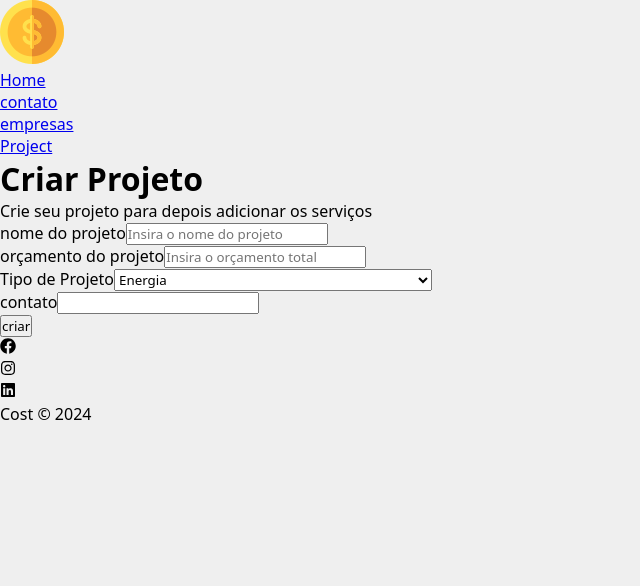
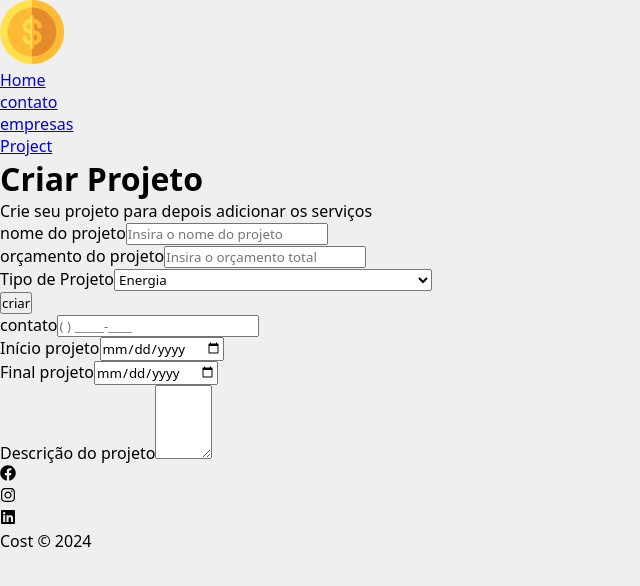
Before and after one commit to breno-saraiva/Fiap-ESG, a React (Vite) app: page /newProject in a window 1280 px wide. Shown: the top 586 px of the page, without its empty margins (0-640 px from the left). Built offline with nearby package versions, Linux system fonts and the light colour scheme.

Commit message:
feat: modify form and add functions

```diff
--- a/src/pages/Dashboard/modules/NewProjetc/Form/ProjectForm.tsx
+++ b/src/pages/Dashboard/modules/NewProjetc/components/Form/ProjectForm.tsx
@@ -1,10 +1,11 @@
-import Select from "../components/select";
-import { Input } from "../components/input";
-import { SubmitButton } from "../components/button";
+import Select from "../../../../../../shared/ui/select";
+import { Input } from "../../../../../../shared/ui/input";
+import { SubmitButton } from "../../../../../../shared/ui/button";
 import React, { useState } from "react";
-import { listProjectProps } from "../../../../../api/listProjects";
-import { listIniciativas } from "../../../../../shared/mock/listiniciativas";
-import { projectType } from "../../../../../types";
+import { listProjectProps } from "../../../../../../api/listProjects";
+import { listIniciativas } from "../../../../../../shared/mock/listiniciativas";
+import { projectType } from "../../../../../../types";
+import { TextArea } from "../../../../../../shared/ui/textArea";
 
 type ProjectFormProps = {
   textBtn?: string;
@@ -35,7 +36,7 @@ const ProjectForm: React.FC<ProjectFormProps> = ({
         <div className="flex flex-col">
           <div>
             <Input
-              handleOnChange={handleChange}
+              OnChange={handleChange}
               type="text"
               text="nome do projeto"
               name="name"
@@ -44,7 +45,7 @@ const ProjectForm: React.FC<ProjectFormProps> = ({
           </div>
           <div>
             <Input
-              handleOnChange={handleChange}
+              OnChange={handleChange}
               type="number"
               text="orçamento do projeto"
               name="orçamento"
@@ -54,15 +55,27 @@ const ProjectForm: React.FC<ProjectFormProps> = ({
           <div>
             <Select options={listIniciativas} text="Tipo de Projeto" />
           </div>
+          <div className=" mt-7 flex justify-center items-center">
+            <SubmitButton type="submit" text={textBtn} />
+          </div>
         </div>
         <div className="flex flex-col">
           <div>
-            <Input type="text" text="contato" />
+            <Input
+              type="text"
+              text="contato"
+              placeholder="( ) _____-____"
+              pattern="([0-9]{2})[0-9]{5}-[0-9]{4}"
+            />
+          </div>
+          <div className="flex gap-2">
+            <Input type="date" text="Início projeto" />
+            <Input type="date" text="Final projeto" />
+          </div>
+          <div>
+            <TextArea title="Descrição do projeto" cols={5} rows={4} />
           </div>
         </div>
-      </div>
-      <div className="flex justify-center items-center">
-        <SubmitButton type="submit" text={textBtn} />
       </div>
     </form>
   );
--- a/src/pages/Dashboard/modules/NewProjetc/index.tsx
+++ b/src/pages/Dashboard/modules/NewProjetc/index.tsx
@@ -1,4 +1,4 @@
-import { ProjectForm } from "./Form/ProjectForm";
+import { ProjectForm } from "./components/Form/ProjectForm";
 import { createProject } from "../../../../api/createProject";
 import { listProjectProps } from "../../../../api/listProjects";
 
--- a/src/pages/Dashboard/modules/ProjectEdit/index.tsx
+++ b/src/pages/Dashboard/modules/ProjectEdit/index.tsx
@@ -1,7 +1,7 @@
 import { useEffect, useState } from "react";
 import { useParams } from "react-router-dom";
 import { listProjectProps } from "../../../../api/listProjects";
-import { ProjectForm } from "../NewProjetc/Form/ProjectForm";
+import { ProjectForm } from "../NewProjetc/components/Form/ProjectForm";
 
 function ProjectEdit() {
   const { id } = useParams();
--- a/src/pages/Dashboard/modules/NewProjetc/components/input/index.tsx
+++ b/src/shared/ui/input/index.tsx
@@ -5,8 +5,9 @@ type InputProps = {
   text?: string;
   name?: string;
   placeholder?: string;
-  handleOnChange?: (e: React.ChangeEvent<HTMLInputElement>) => void;
+  OnChange?: (e: React.ChangeEvent<HTMLInputElement>) => void;
   value?: string;
+  pattern?: string;
 };
 
 const Input: React.FC<InputProps> = ({
@@ -14,8 +15,9 @@ const Input: React.FC<InputProps> = ({
   text,
   name,
   placeholder,
-  handleOnChange,
+  OnChange,
   value,
+  pattern,
 }) => {
   return (
     <div className="flex flex-col mb-4">
@@ -23,10 +25,11 @@ const Input: React.FC<InputProps> = ({
         {text}
       </label>
       <input
+        pattern={pattern}
         type={type}
         name={name}
         placeholder={placeholder}
-        onChange={handleOnChange}
+        onChange={OnChange}
         value={value}
         className="p-[.7em] rounded-none border-none placeholder:text-[#7b7b7b]"
       />
--- /dev/null
+++ b/src/shared/ui/textArea/index.tsx
@@ -0,0 +1,35 @@
+import React from "react";
+
+type TextAreaProps = {
+  title?: string;
+  name?: string;
+  rows: number;
+  cols: number;
+  OnChange?: (e: React.ChangeEvent<HTMLTextAreaElement>) => void;
+};
+
+const TextArea: React.FC<TextAreaProps> = ({
+  title,
+  name,
+  rows,
+  cols,
+  OnChange,
+}) => {
+  return (
+    <div className="flex flex-col mb-4">
+      <label htmlFor={name} className="mb-[.6em] font-bold">
+        {title}
+      </label>
+      <textarea
+        className="p-[.7em] rounded-none border-none placeholder:text-[#7b7b7b]"
+        name={name}
+        id={name}
+        onChange={OnChange}
+        rows={rows}
+        cols={cols}
+      ></textarea>
+    </div>
+  );
+};
+
+export { TextArea };
```
Also changed, not shown: src/shared/ui/button/index.tsx (renamed from src/pages/Dashboard/modules/NewProjetc/components/button/index.tsx), src/shared/ui/select/index.tsx (renamed from src/pages/Dashboard/modules/NewProjetc/components/select/index.tsx).
